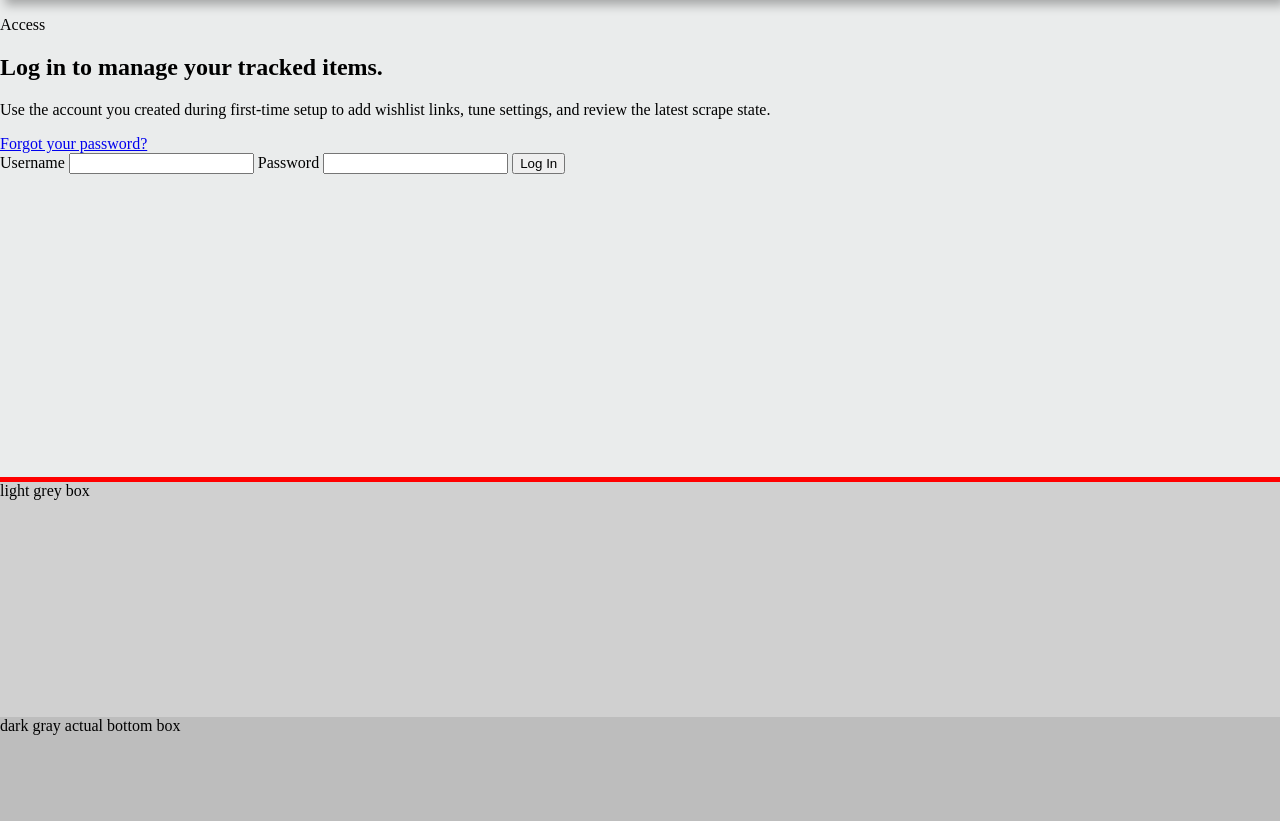
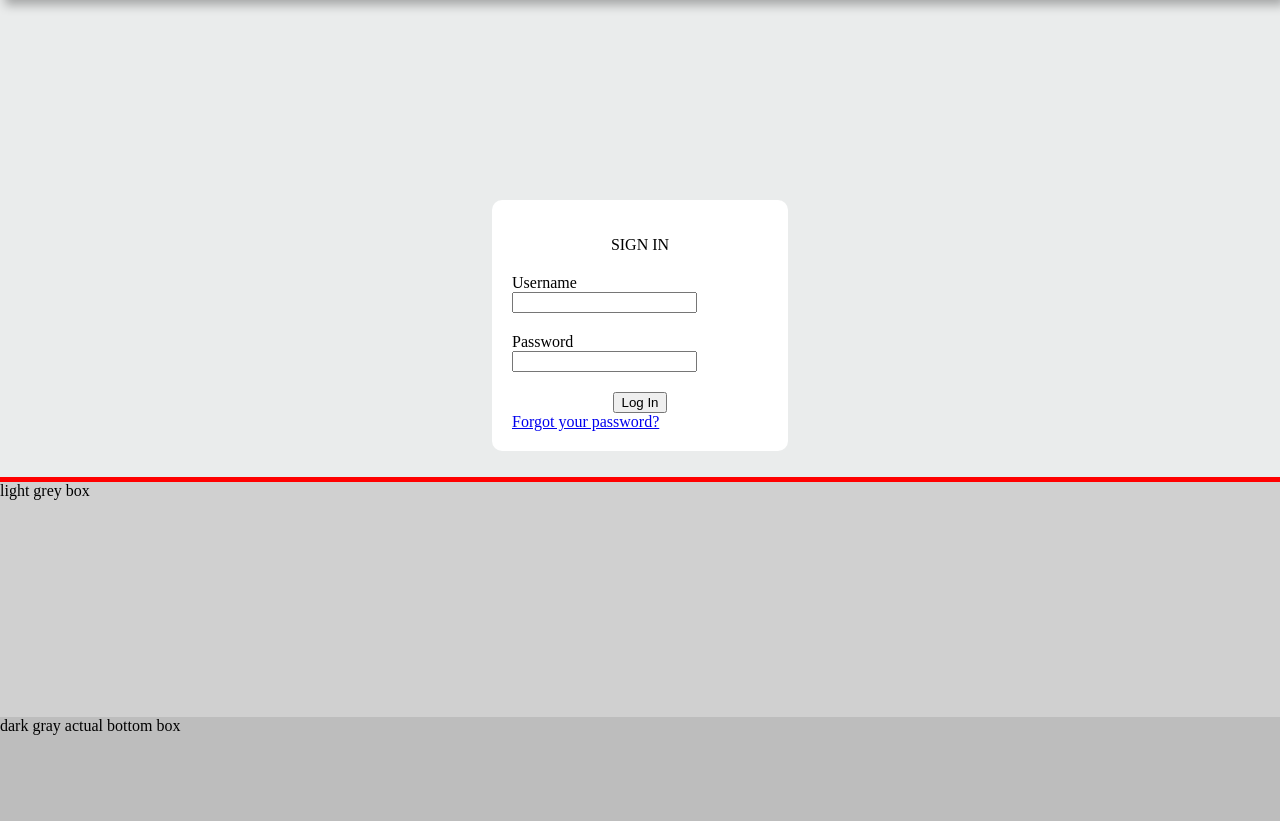
Before and after one commit to rydal05/SuruScraper, a Flask app: page /auth/login in a window 1280 px wide. Shown: the part 83-904 px from the top of the page. Run offline with Flask 3, Linux system fonts and the light colour scheme; the visitor is signed in with stand-in values (Sample User, id 1); data comes from the database, SQL or seed files in the repository.

Commit message:
auth page styling and unification

```diff
--- a/suruscrapr/templates/auth/firstTimeRegister.html
+++ b/suruscrapr/templates/auth/firstTimeRegister.html
@@ -5,7 +5,7 @@
 {% block content %}
 <section class="auth-container">
 	<div class="authbox" style="grid-area: top;">
-		<p>SIGN IN</p>
+		<p class="flex">CREATE AN ACCOUNT</p>
 		<form method="post">
 			<p><label for="username">Username</label></p>
 			<input name="username" id="username" required autocomplete="username">
@@ -13,7 +13,9 @@
 			<p><label for="password">Password</label></p>
 			<input type="password" name="password" id="password" required autocomplete="new-password">
 
-			<button type="submit">Create Account</button>
+			<div class="flex button">
+				<button type="submit">Create Account</button>
+			</div>
 		</form>
 	</div>
 </section>
--- a/suruscrapr/templates/auth/login.html
+++ b/suruscrapr/templates/auth/login.html
@@ -3,21 +3,25 @@
 {% block title %}Log In{% endblock %}
 
 {% block content %}
-<section class="auth-panel">
-	<div class="panel-copy">
-		<p class="eyebrow">Access</p>
-		<h2>Log in to manage your tracked items.</h2>
-		<p>Use the account you created during first-time setup to add wishlist links, tune settings, and review the latest scrape state.</p>
-		<a class="text-link" href="{{ url_for('auth.forgot_password') }}">Forgot your password?</a>
+<section class="auth-container">
+	<div class="authbox" style="grid-area: top;">
+		<form method="post">
+			<p class="flex">SIGN IN</p>
+
+			<label class="authtext" for="username">Username</label>
+			<input class="flex" name="username" id="username" required autocomplete="username">
+
+			<label class="authtext" for="password">Password</label>
+			<input class="flex" type="password" name="password" id="password" required autocomplete="current-password">
+
+			<div class="flex button">
+				<button type="submit" class="button">Log In</button>
+			</div>
+		</form>
+
+		<div>
+			<a href="{{ url_for('auth.forgot_password') }}">Forgot your password?</a>
+		</div>
 	</div>
-	<form method="post" class="card form-card">
-		<label for="username">Username</label>
-		<input name="username" id="username" required autocomplete="username">
-
-		<label for="password">Password</label>
-		<input type="password" name="password" id="password" required autocomplete="current-password">
-
-		<button type="submit" class="button">Log In</button>
-	</form>
 </section>
 {% endblock %}
```
